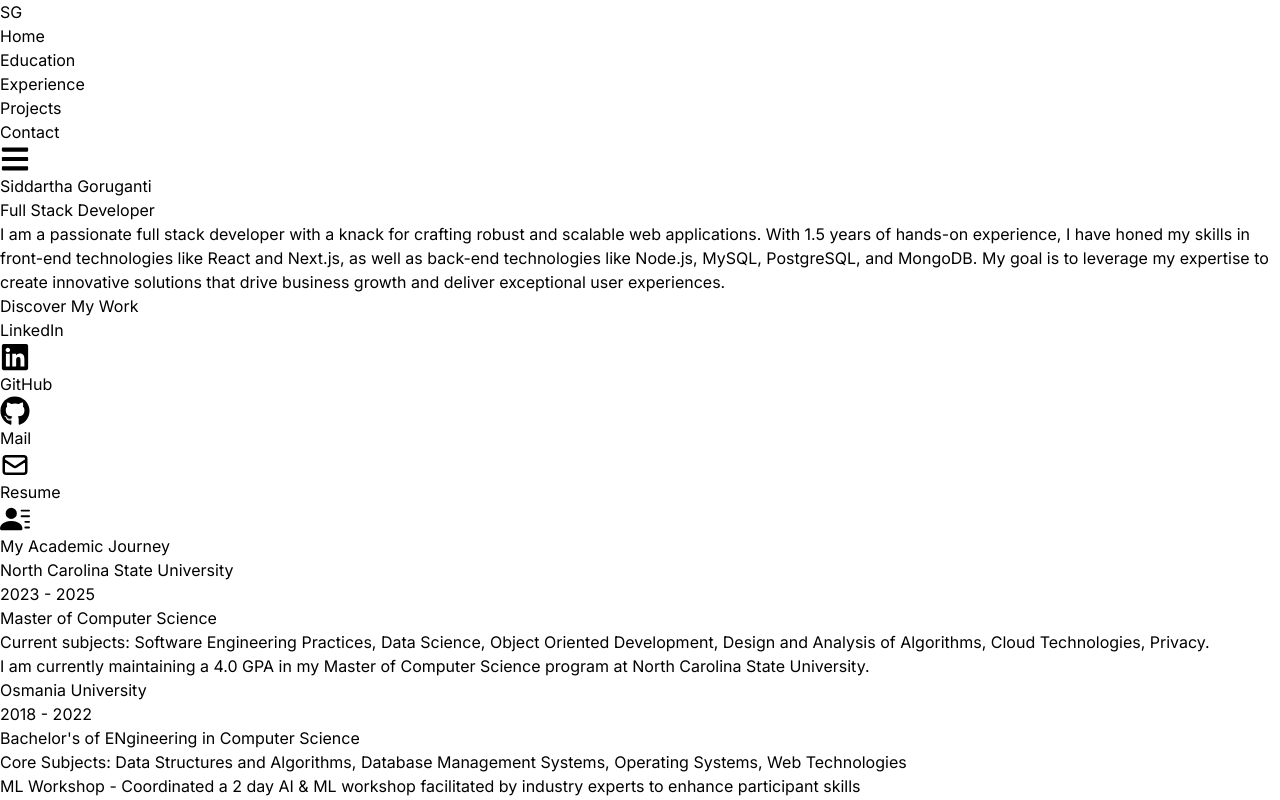
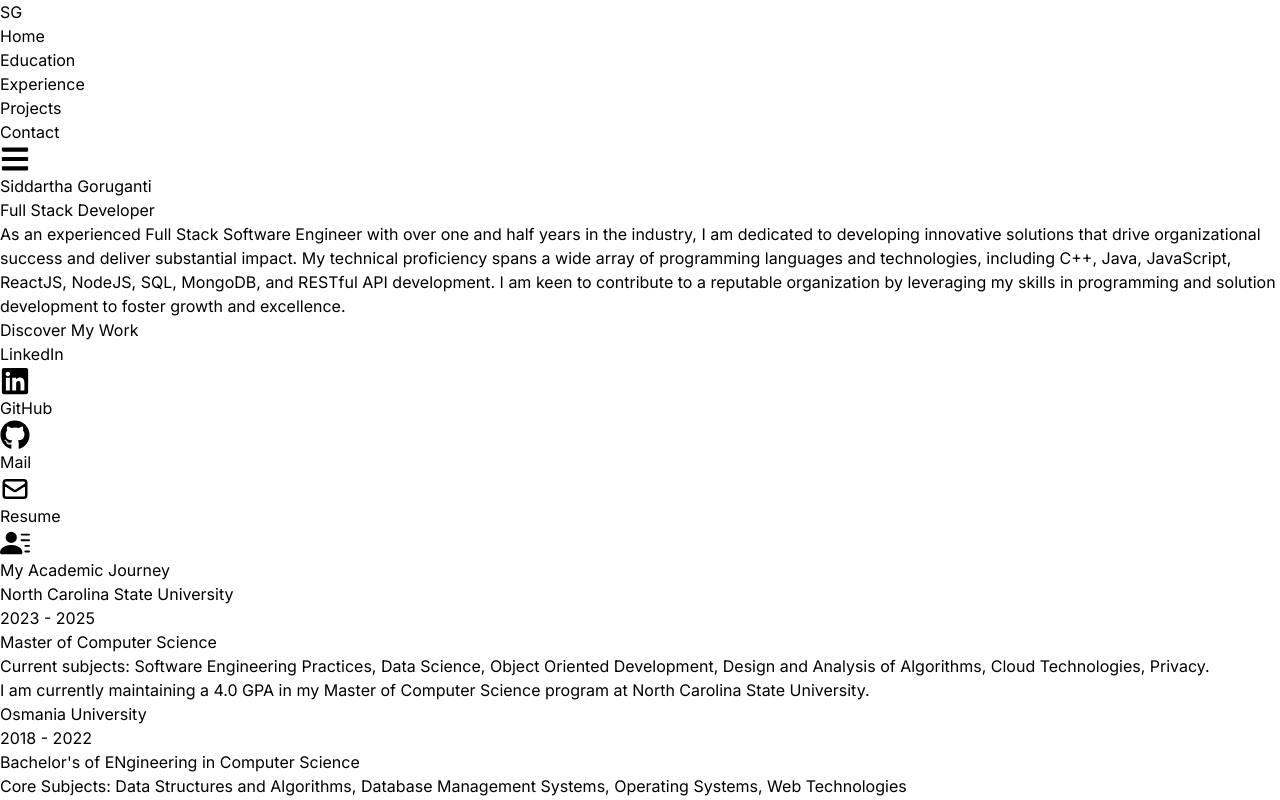
Before and after one commit to Siddartha1007/Portfolio, a React (Vite) app: page / in a window 1280 px wide. Shown: the top 800 px of the page. Built offline with nearby package versions, Linux system fonts and the light colour scheme.

Commit message:
Updated index.jsx

```diff
--- a/src/components/Home.jsx
+++ b/src/components/Home.jsx
@@ -1,3 +1,4 @@
+import React, { useState, useEffect } from 'react';
 import { HERO_CONTENT } from "../constants";
 import { motion } from "framer-motion";
 import { MdOutlineKeyboardArrowRight } from "react-icons/md";
@@ -11,34 +12,44 @@ const container = (delay) => ({
   },
 });
 
+const textVariants = {
+  hidden: { opacity: 0, y: 20 },
+  visible: { opacity: 1, y: 0 },
+};
+
 const Home = () => {
+  const [text, setText] = useState("Full Stack Developer");
+  useEffect(() => {
+    const intervalId = setInterval(() => {
+      setText((prevText) =>
+        prevText === "Full Stack Developer" ? "Student @NC State" : "Full Stack Developer"
+      );
+    }, 3000); // Changes text every 3 seconds
+    return () => clearInterval(intervalId);
+  }, []);
+
   return (
     <div className="min-h-screen flex flex-col justify-center items-center text-center space-y-6 py-10 lg:py-20">
       <div className="w-full lg:w-3/4 xl:w-1/2 px-4">
-
-        {/* Animated Heading */}
         <motion.h1
           variants={container(0)}
           initial="hidden"
           whileInView="visible"
           viewport={{ once: true }}
-          className="pb-12 text-6xl font-thin tracking-tight lg:mt-16 text-8xl"
+          className="pb-12 text-6xl font-thin tracking-tight lg:mt-16 "
         >
           Siddartha Goruganti
         </motion.h1>
 
-        {/* Animated Sub-heading */}
         <motion.span
-          variants={container(0.5)}
+          variants={textVariants}
           initial="hidden"
-          whileInView="visible"
-          viewport={{ once: true }}
+          animate="visible"
           className="bg-gradient-to-r from-pink-300 via-slate-500 to-purple-500 bg-clip-text text-4xl tracking-tight text-transparent"
         >
-          Full Stack Developer
+          {text}
         </motion.span>
 
-        {/* Animated Paragraph */}
         <motion.p
           variants={container(1)}
           initial="hidden"
@@ -49,9 +60,6 @@ const Home = () => {
           {HERO_CONTENT}
         </motion.p>
 
-        {/* Animated Button */}
-
-{/* Animated Button */}
         <motion.a
           variants={container(1.5)}
           initial="hidden"
@@ -61,11 +69,7 @@ const Home = () => {
           className="group inline-block mt-8 px-6 py-3 my-2 text-lg font-semibold text-gray-100 bg-gradient-to-r from-gray-800 to-gray-900 rounded-md shadow-lg hover:bg-gradient-to-r hover:from-gray-700 hover:to-gray-800 transition-transform duration-300 ease-in-out hover:scale-105"
         >
           Discover My Work
-  {/* <span className="inline-block group-hover:rotate-90 duration-300 ease-in-out ml-2 ">
-    <MdOutlineKeyboardArrowRight size={25} />
-  </span> */}
         </motion.a>
-
       </div>
     </div>
   );
--- a/src/constants/index.js
+++ b/src/constants/index.js
@@ -3,7 +3,9 @@ import project2 from "../assets/projects/railway_ticket.png";
 import project3 from "../assets/projects/project-3.png";
 import project4 from "../assets/projects/project-4.jpg";
 
-export const HERO_CONTENT = `I am a passionate full stack developer with a knack for crafting robust and scalable web applications. With 1.5 years of hands-on experience, I have honed my skills in front-end technologies like React and Next.js, as well as back-end technologies like Node.js, MySQL, PostgreSQL, and MongoDB. My goal is to leverage my expertise to create innovative solutions that drive business growth and deliver exceptional user experiences.`;
+// export const HERO_CONTENT = `I am a passionate full stack developer with a knack for crafting robust and scalable web applications. With 1.5 years of hands-on experience, I have honed my skills in front-end technologies like React and Next.js, as well as back-end technologies like Node.js, MySQL, PostgreSQL, and MongoDB. My goal is to leverage my expertise to create innovative solutions that drive business growth and deliver exceptional user experiences.`;
+// export const HERO_CONTENT = 'As an experienced Full Stack Software Engineer with more than 1.5 years in the field, I am committed to crafting innovative solutions that drive success and have a meaningful impact. My technical proficiency covers a broad spectrum of programming languages and technologies, such as C++, Java, JavaScript, ReactJS, NodeJS, SQL, MongoDB, and RESTful API development. I am excited to connect with fellow professionals and am seeking a challenging and rewarding career in a reputed organization where I can learn new skills, expand my knowledge, and fully utilize my training and abilities while making a significant contribution to the success of the company.'
+export const HERO_CONTENT = 'As an experienced Full Stack Software Engineer with over one and half years in the industry, I am dedicated to developing innovative solutions that drive organizational success and deliver substantial impact. My technical proficiency spans a wide array of programming languages and technologies, including C++, Java, JavaScript, ReactJS, NodeJS, SQL, MongoDB, and RESTful API development. I am keen to contribute to a reputable organization by leveraging my skills in programming and solution development to foster growth and excellence.';
 
 export const ABOUT_TEXT = `I am a dedicated and versatile full stack developer with a passion for creating efficient and user-friendly web applications. With 5 years of professional experience, I have worked with a variety of technologies, including React, Next.js, Node.js, MySQL, PostgreSQL, and MongoDB. My journey in web development began with a deep curiosity for how things work, and it has evolved into a career where I continuously strive to learn and adapt to new challenges. I thrive in collaborative environments and enjoy solving complex problems to deliver high-quality solutions. Outside of coding, I enjoy staying active, exploring new technologies, and contributing to open-source projects.`;
 
```
Lines whose indentation alone changed are shown as unchanged.
